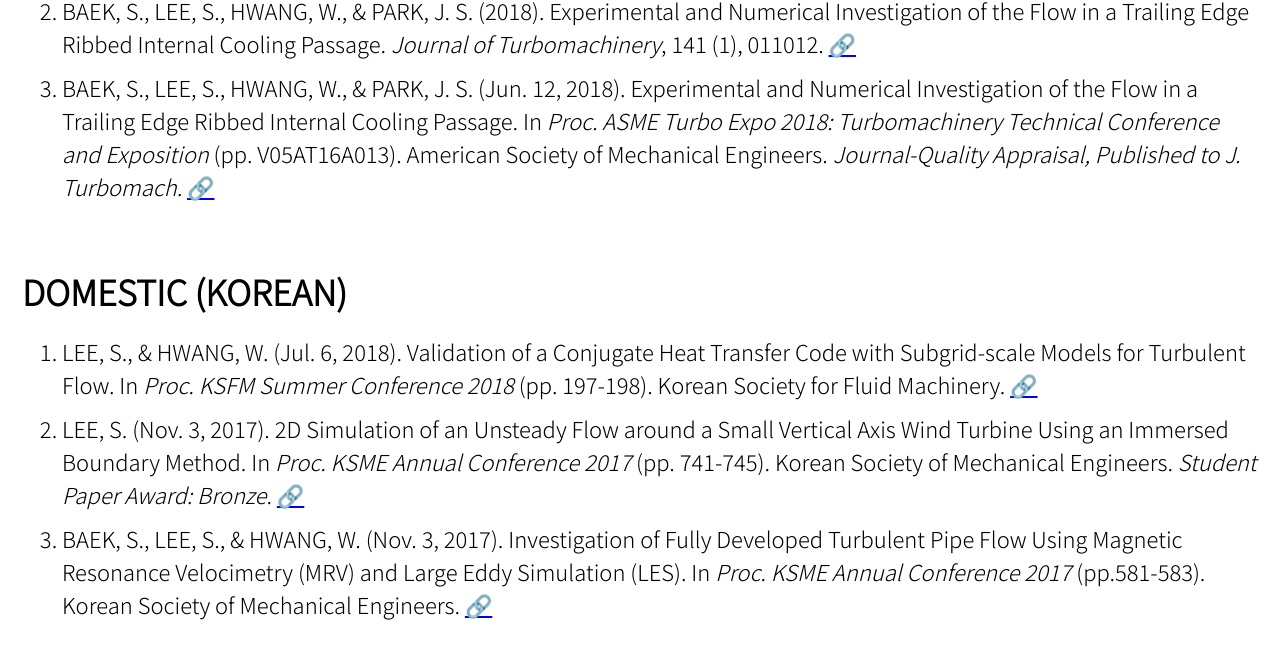
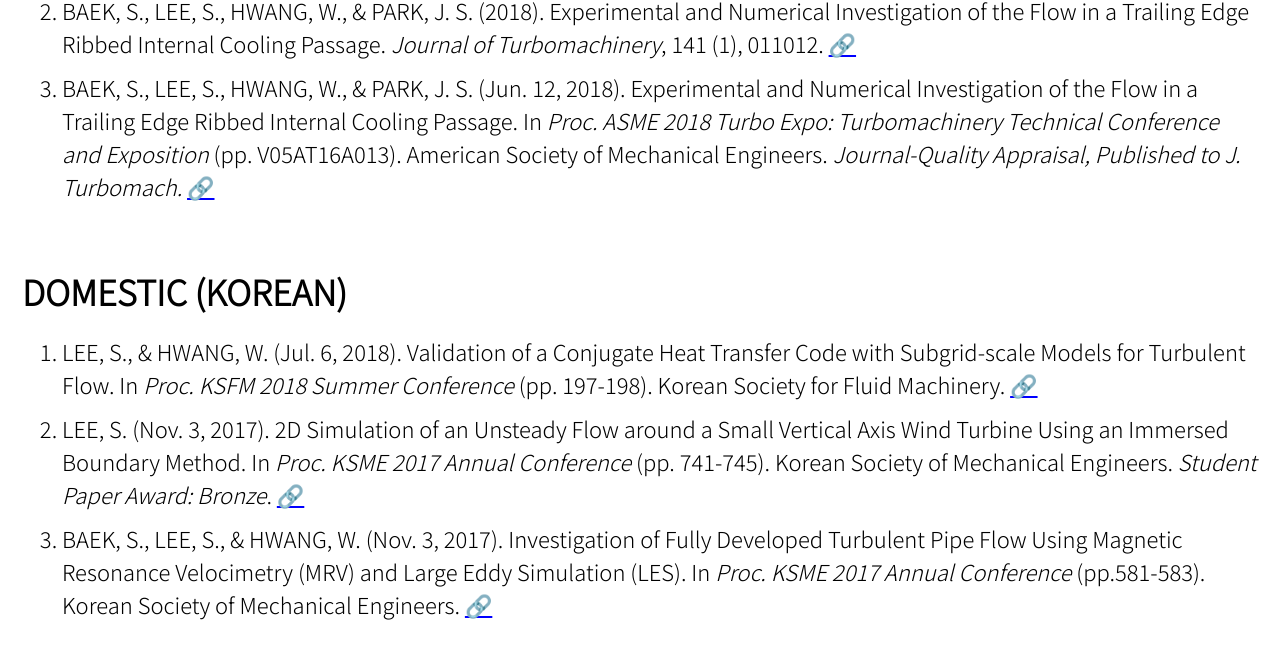
Before and after one commit to jun9303/jun9303.github.io, a Jekyll site: the page built from _pages/publications.md, in a window 1280 px wide. Shown: the part 550-1221 px from the top of the page. Built offline with Jekyll 4.4.1, drawn with Linux system fonts in a browser that asks for light colours; cached includes are drawn as plain includes; nearby versions of some CDN libraries; emoji names are drawn with the system emoji font.

Commit message:
Signed-off-by: SJ <jun9303@gmail.com>

```diff
--- a/_pages/publications.md
+++ b/_pages/publications.md
@@ -12,13 +12,13 @@ header:
 
 1. LEE, S., & HWANG, W. (2019). Development of an Efficient Immersed-Boundary Method with Subgrid-Scale Models for Conjugate Heat Transfer Analysis using Large Eddy Simulation. *International Journal of Heat and Mass Transfer*, 134, 198-208. [:link:](https://doi.org/10.1016/j.ijheatmasstransfer.2019.01.019)
 2. BAEK, S., LEE, S., HWANG, W., & PARK, J. S. (2018). Experimental and Numerical Investigation of the Flow in a Trailing Edge Ribbed Internal Cooling Passage. *Journal of Turbomachinery*, 141 (1), 011012. [:link:](https://doi.org/10.1115/1.4041868)
-3. BAEK, S., LEE, S., HWANG, W., & PARK, J. S. (Jun. 12, 2018). Experimental and Numerical Investigation of the Flow in a Trailing Edge Ribbed Internal Cooling Passage. In *Proc. ASME Turbo Expo 2018: Turbomachinery Technical Conference and Exposition* (pp. V05AT16A013). American Society of Mechanical Engineers. *Journal-Quality Appraisal, Published to J. Turbomach.* [:link:](https://doi.org/10.1115/GT2018-76741)
+3. BAEK, S., LEE, S., HWANG, W., & PARK, J. S. (Jun. 12, 2018). Experimental and Numerical Investigation of the Flow in a Trailing Edge Ribbed Internal Cooling Passage. In *Proc. ASME 2018 Turbo Expo: Turbomachinery Technical Conference and Exposition* (pp. V05AT16A013). American Society of Mechanical Engineers. *Journal-Quality Appraisal, Published to J. Turbomach.* [:link:](https://doi.org/10.1115/GT2018-76741)
 
 # DOMESTIC (KOREAN)
 
-1. LEE, S., & HWANG, W. (Jul. 6, 2018). Validation of a Conjugate Heat Transfer Code with Subgrid-scale Models for Turbulent Flow. In *Proc. KSFM Summer Conference 2018* (pp. 197-198). Korean Society for Fluid Machinery. [:link:](http://www.dbpia.co.kr/journal/articleDetail?nodeId=NODE07536688&language=ko_KR)
-2. LEE, S. (Nov. 3, 2017). 2D Simulation of an Unsteady Flow around a Small Vertical Axis Wind Turbine Using an Immersed Boundary Method. In *Proc. KSME Annual Conference 2017* (pp. 741-745). Korean Society of Mechanical Engineers. *Student Paper Award: Bronze*. [:link:](http://www.dbpia.co.kr/journal/articleDetail?nodeId=NODE07287580&language=ko_KR#)
-3. BAEK, S., LEE, S., & HWANG, W. (Nov. 3, 2017). Investigation of Fully Developed Turbulent Pipe Flow Using Magnetic Resonance Velocimetry (MRV) and Large Eddy Simulation (LES). In *Proc. KSME Annual Conference 2017* (pp.581-583). Korean Society of Mechanical Engineers. [:link:](http://www.dbpia.co.kr/journal/articleDetail?nodeId=NODE07287540&language=ko_KR#)
+1. LEE, S., & HWANG, W. (Jul. 6, 2018). Validation of a Conjugate Heat Transfer Code with Subgrid-scale Models for Turbulent Flow. In *Proc. KSFM 2018 Summer Conference* (pp. 197-198). Korean Society for Fluid Machinery. [:link:](http://www.dbpia.co.kr/journal/articleDetail?nodeId=NODE07536688&language=ko_KR)
+2. LEE, S. (Nov. 3, 2017). 2D Simulation of an Unsteady Flow around a Small Vertical Axis Wind Turbine Using an Immersed Boundary Method. In *Proc. KSME 2017 Annual Conference* (pp. 741-745). Korean Society of Mechanical Engineers. *Student Paper Award: Bronze*. [:link:](http://www.dbpia.co.kr/journal/articleDetail?nodeId=NODE07287580&language=ko_KR#)
+3. BAEK, S., LEE, S., & HWANG, W. (Nov. 3, 2017). Investigation of Fully Developed Turbulent Pipe Flow Using Magnetic Resonance Velocimetry (MRV) and Large Eddy Simulation (LES). In *Proc. KSME 2017 Annual Conference* (pp.581-583). Korean Society of Mechanical Engineers. [:link:](http://www.dbpia.co.kr/journal/articleDetail?nodeId=NODE07287540&language=ko_KR#)
 
 <style type="text/css">
 h1 {
```
